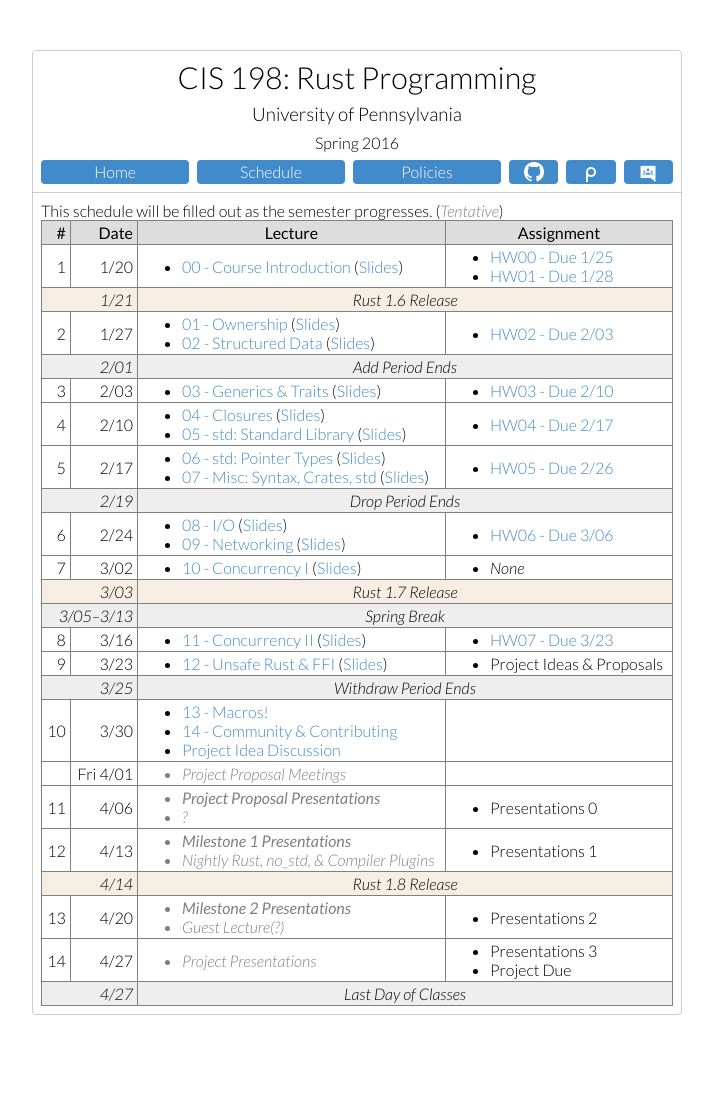
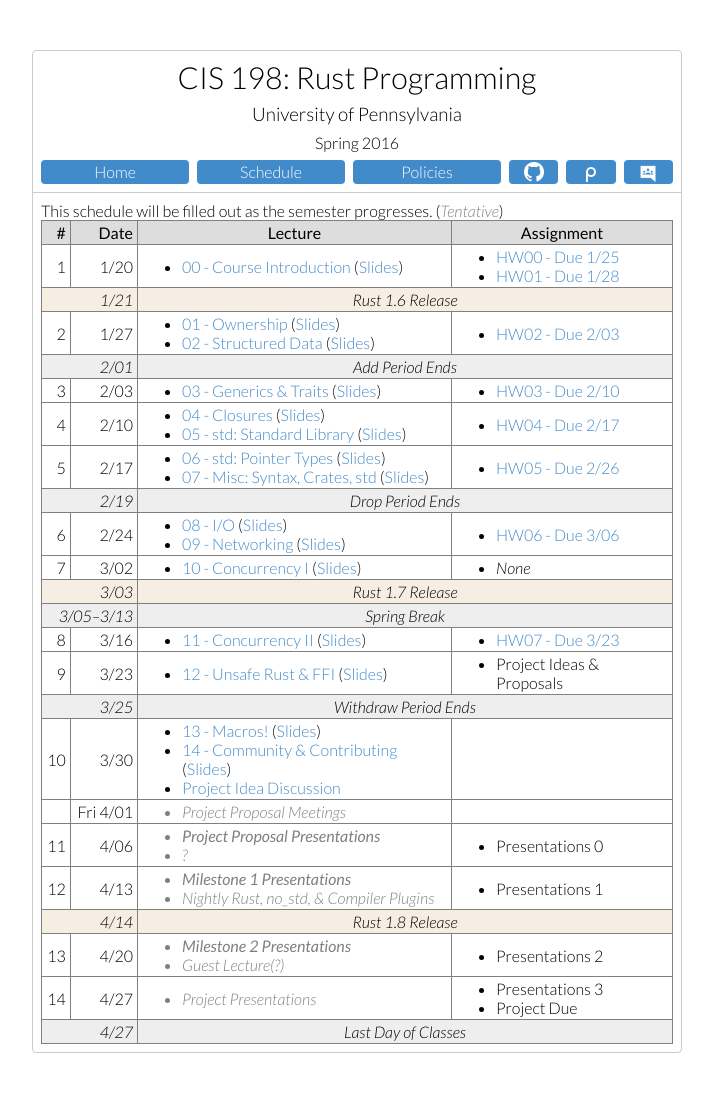
Before and after one commit to cis198-2016s/cis198-2016s.github.io, a Jekyll site: the page built from schedule/index.html, in a window 1280 px wide. Shown: the whole page, without its empty margins (283-996 px from the left). Built offline with Jekyll 4.4.1, drawn with Linux system fonts in a browser that asks for light colours; before the commit the page ends 1065 px from its top, so only the background shows below that.

Commit message:
aand add slides links

```diff
--- a/schedule/index.html
+++ b/schedule/index.html
@@ -182,9 +182,9 @@
         <td>
           <ul>
             <li><a href="https://github.com/cis198-2016s/slides/blob/gh-pages/13/content.md">
-                13 - Macros!</a>
+                13 - Macros!</a> (<a href="/slides/13/">Slides</a>)
             <li><a href="https://github.com/cis198-2016s/slides/blob/gh-pages/14/content.md">
-                14 - Community &amp; Contributing</a>
+                14 - Community &amp; Contributing</a> (<a href="/slides/14/">Slides</a>)
             <li><a href="https://piazza.com/class/iiksjduyiy773s?cid=109">
                 Project Idea Discussion</a>
           </ul>
```
